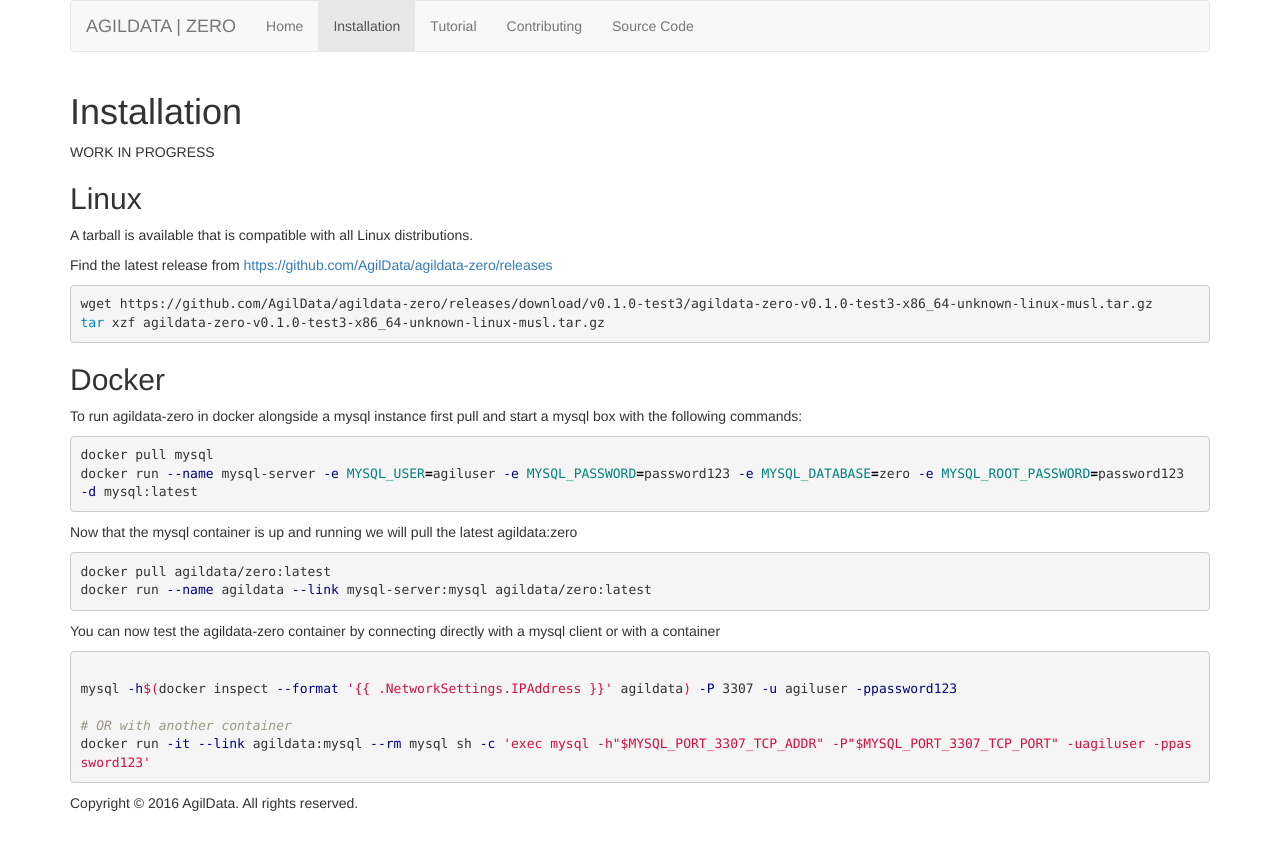
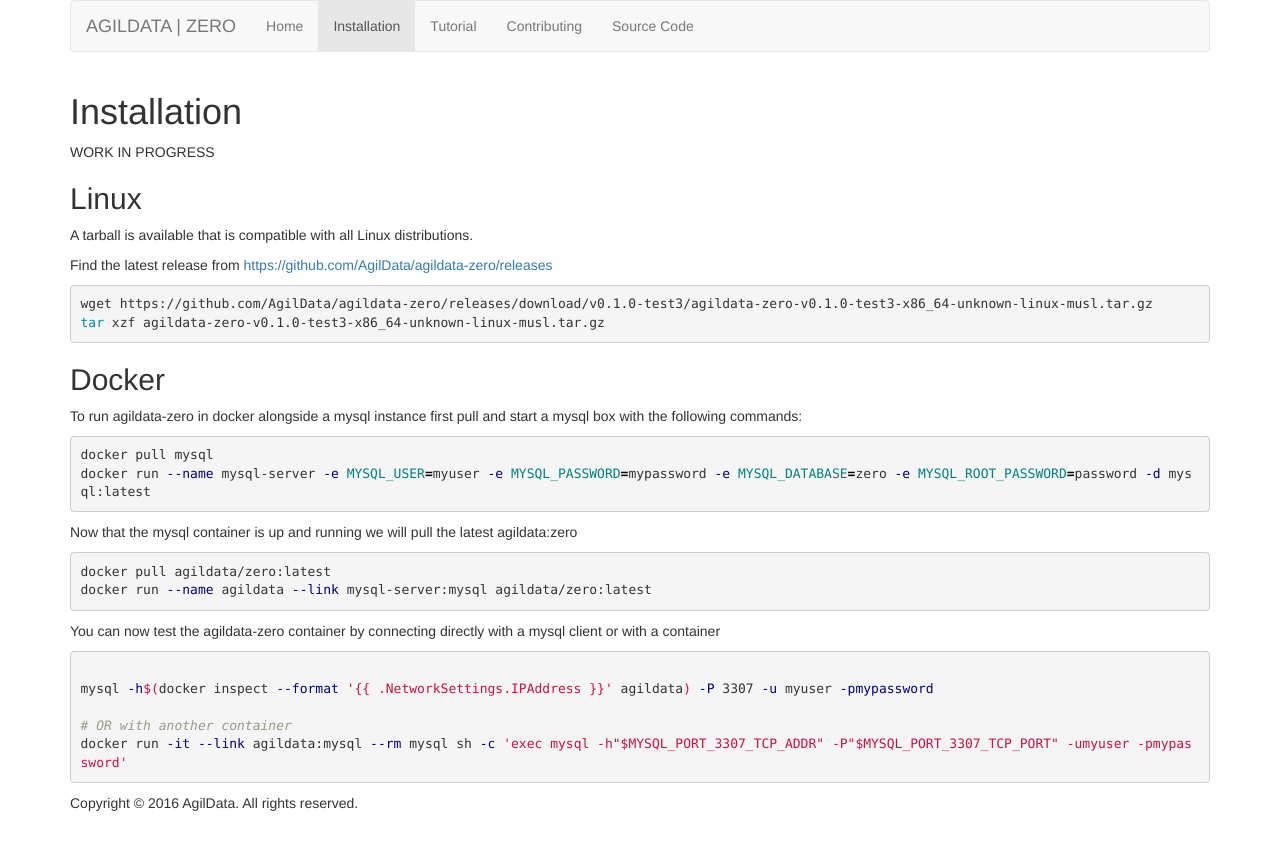
Before and after one commit to placrosse/agildata-zero, a Jekyll site: the page built from install.md, in a window 1280 px wide. Shown: the top 850 px of the page. Built offline with Jekyll 4.4.1, drawn with Linux system fonts in a browser that asks for light colours.

Commit message:
fix username changes to the default config

````diff
--- a/install.md
+++ b/install.md
@@ -25,7 +25,7 @@
 
 ``` bash
 docker pull mysql
-docker run --name mysql-server -e MYSQL_USER=agiluser -e MYSQL_PASSWORD=password123 -e MYSQL_DATABASE=zero -e MYSQL_ROOT_PASSWORD=password123 -d mysql:latest
+docker run --name mysql-server -e MYSQL_USER=myuser -e MYSQL_PASSWORD=mypassword -e MYSQL_DATABASE=zero -e MYSQL_ROOT_PASSWORD=password -d mysql:latest
 ```
 
 Now that the mysql container is up and running we will pull the latest agildata:zero
@@ -39,8 +39,8 @@
 
 ```bash
 {% raw %}
-mysql -h$(docker inspect --format '{{ .NetworkSettings.IPAddress }}' agildata) -P 3307 -u agiluser -ppassword123
+mysql -h$(docker inspect --format '{{ .NetworkSettings.IPAddress }}' agildata) -P 3307 -u myuser -pmypassword
 {% endraw %}
 # OR with another container
-docker run -it --link agildata:mysql --rm mysql sh -c 'exec mysql -h"$MYSQL_PORT_3307_TCP_ADDR" -P"$MYSQL_PORT_3307_TCP_PORT" -uagiluser -ppassword123'
+docker run -it --link agildata:mysql --rm mysql sh -c 'exec mysql -h"$MYSQL_PORT_3307_TCP_ADDR" -P"$MYSQL_PORT_3307_TCP_PORT" -umyuser -pmypassword'
 ```
````
